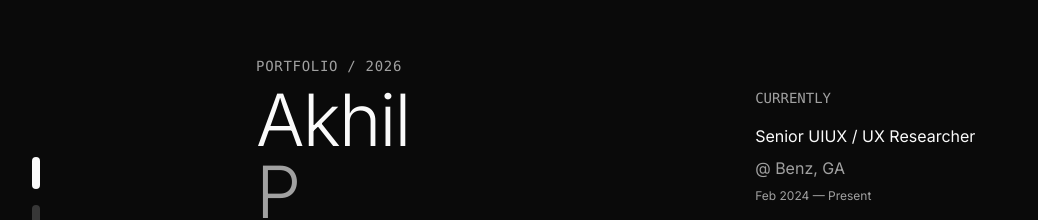
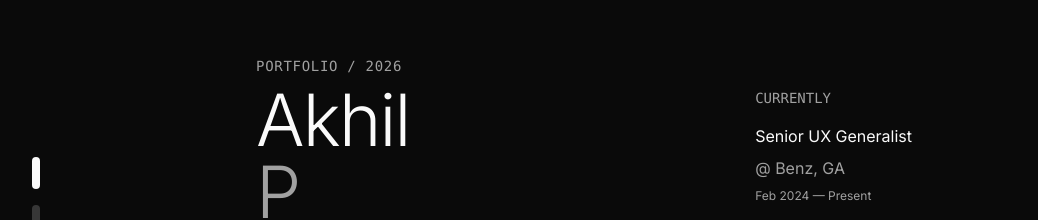
Before and after one commit to akhilpolsani123/portfolio, a Next.js app: page / in a window 1280 px wide. Shown: the part 155-375 px from the top of the page, without its empty margins (0-1038 px from the left). Built offline with nearby package versions, Linux system fonts and the light colour scheme.

Commit message:
feat: update job title from Senior UIUX to Senior UX Generalist
Co-authored-by: Akhil Polsani <148288533+akhilpolsani123@users.noreply.github.com>

```diff
--- a/app/page.tsx
+++ b/app/page.tsx
@@ -94,7 +94,7 @@ export default function Home() {
               <div className="space-y-4">
                 <div className="text-sm text-muted-foreground font-mono">CURRENTLY</div>
                 <div className="space-y-2">
-                  <div className="text-foreground">Senior UIUX / UX Researcher </div>
+                  <div className="text-foreground"> Senior UX Generalist </div>
                   <div className="text-muted-foreground">@ Benz, GA</div>
                   <div className="text-xs text-muted-foreground">Feb 2024 — Present</div>
                 </div>
```
